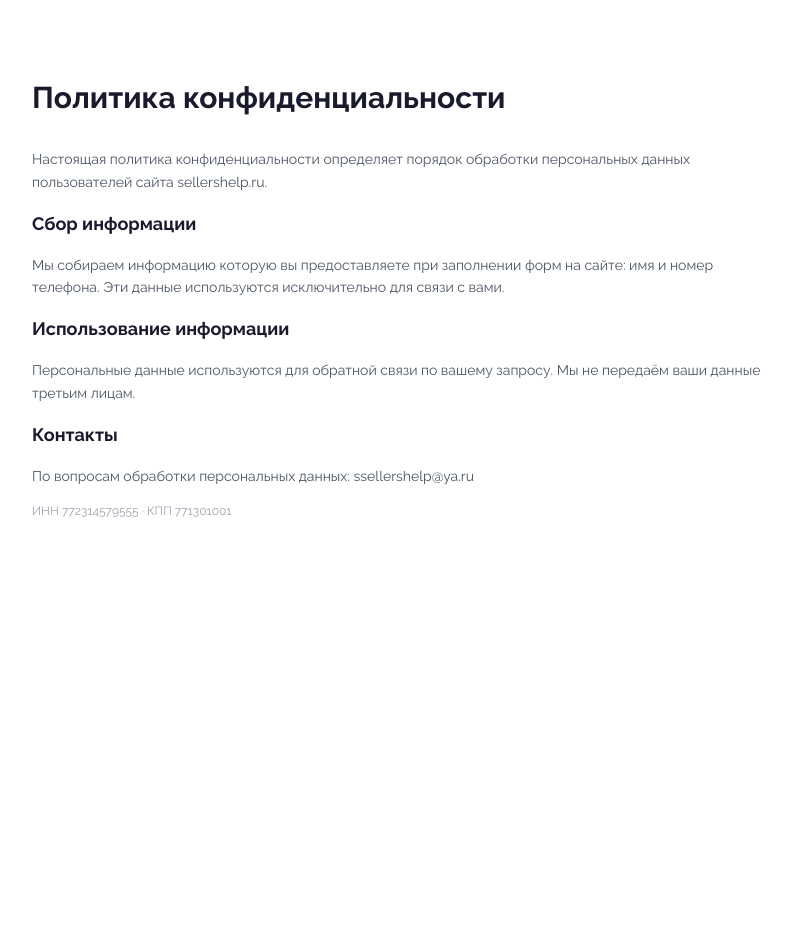
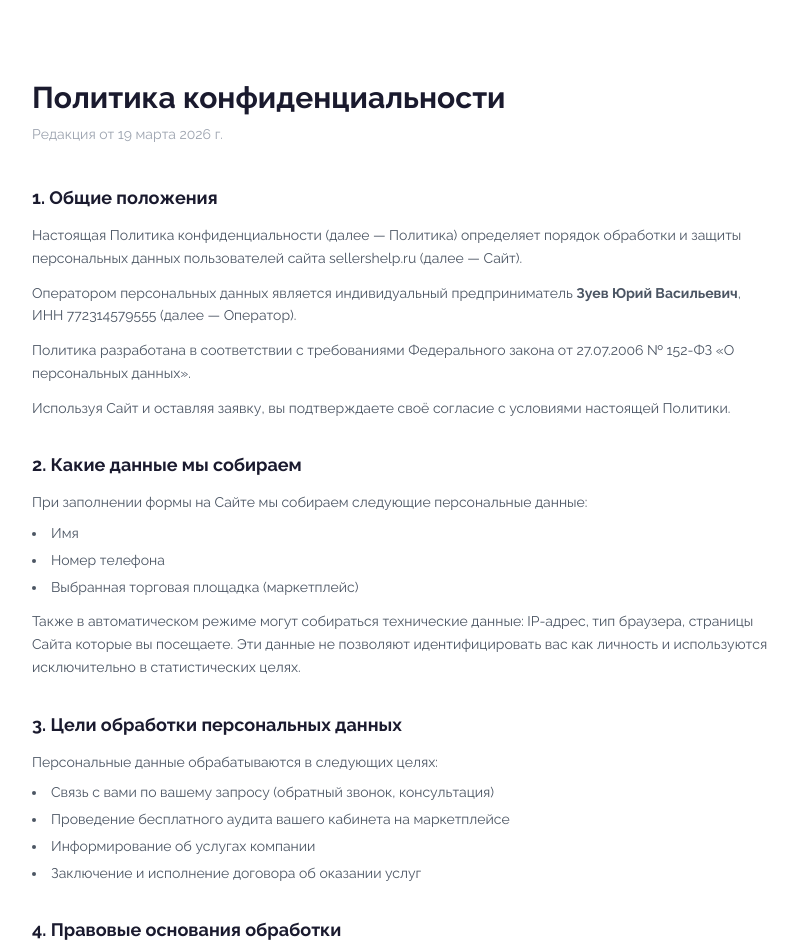
Before and after one commit to yuraz777/sellershelp, a Next.js app: page /policy in a window 1280 px wide. Shown: the top 952 px of the page, without its empty margins (240-1038 px from the left). Before the commit the page ends 800 px from the top, so only its background shows below. Built offline with nearby package versions, Linux system fonts and the light colour scheme.

Commit message:
Add files via upload

```diff
--- a/app/policy/page.tsx
+++ b/app/policy/page.tsx
@@ -1,16 +1,99 @@
 export default function Policy() {
   return (
     <main className="max-w-3xl mx-auto px-4 py-20">
-      <h1 className="text-3xl font-bold text-navy-dark mb-8">Политика конфиденциальности</h1>
-      <div className="prose text-gray-600 space-y-4 text-sm leading-relaxed">
-        <p>Настоящая политика конфиденциальности определяет порядок обработки персональных данных пользователей сайта sellershelp.ru.</p>
-        <h2 className="text-lg font-bold text-navy-dark mt-6">Сбор информации</h2>
-        <p>Мы собираем информацию которую вы предоставляете при заполнении форм на сайте: имя и номер телефона. Эти данные используются исключительно для связи с вами.</p>
-        <h2 className="text-lg font-bold text-navy-dark mt-6">Использование информации</h2>
-        <p>Персональные данные используются для обратной связи по вашему запросу. Мы не передаём ваши данные третьим лицам.</p>
-        <h2 className="text-lg font-bold text-navy-dark mt-6">Контакты</h2>
-        <p>По вопросам обработки персональных данных: ssellershelp@ya.ru</p>
-        <p className="text-gray-400 text-xs mt-8">ИНН 772314579555 · КПП 771301001</p>
+      <h1 className="text-3xl font-bold text-navy-dark mb-2">Политика конфиденциальности</h1>
+      <p className="text-gray-400 text-sm mb-10">Редакция от 19 марта 2026 г.</p>
+
+      <div className="space-y-8 text-gray-600 text-sm leading-relaxed">
+
+        <section>
+          <h2 className="text-lg font-bold text-navy-dark mb-3">1. Общие положения</h2>
+          <p>Настоящая Политика конфиденциальности (далее — Политика) определяет порядок обработки и защиты персональных данных пользователей сайта sellershelp.ru (далее — Сайт).</p>
+          <p className="mt-3">Оператором персональных данных является индивидуальный предприниматель <strong>Зуев Юрий Васильевич</strong>, ИНН 772314579555 (далее — Оператор).</p>
+          <p className="mt-3">Политика разработана в соответствии с требованиями Федерального закона от 27.07.2006 № 152-ФЗ «О персональных данных».</p>
+          <p className="mt-3">Используя Сайт и оставляя заявку, вы подтверждаете своё согласие с условиями настоящей Политики.</p>
+        </section>
+
+        <section>
+          <h2 className="text-lg font-bold text-navy-dark mb-3">2. Какие данные мы собираем</h2>
+          <p>При заполнении формы на Сайте мы собираем следующие персональные данные:</p>
+          <ul className="list-disc list-inside mt-2 space-y-1">
+            <li>Имя</li>
+            <li>Номер телефона</li>
+            <li>Выбранная торговая площадка (маркетплейс)</li>
+          </ul>
+          <p className="mt-3">Также в автоматическом режиме могут собираться технические данные: IP-адрес, тип браузера, страницы Сайта которые вы посещаете. Эти данные не позволяют идентифицировать вас как личность и используются исключительно в статистических целях.</p>
+        </section>
+
+        <section>
+          <h2 className="text-lg font-bold text-navy-dark mb-3">3. Цели обработки персональных данных</h2>
+          <p>Персональные данные обрабатываются в следующих целях:</p>
+          <ul className="list-disc list-inside mt-2 space-y-1">
+            <li>Связь с вами по вашему запросу (обратный звонок, консультация)</li>
+            <li>Проведение бесплатного аудита вашего кабинета на маркетплейсе</li>
+            <li>Информирование об услугах компании</li>
+            <li>Заключение и исполнение договора об оказании услуг</li>
+          </ul>
+        </section>
+
+        <section>
+          <h2 className="text-lg font-bold text-navy-dark mb-3">4. Правовые основания обработки</h2>
+          <p>Обработка персональных данных осуществляется на основании:</p>
+          <ul className="list-disc list-inside mt-2 space-y-1">
+            <li>Согласия субъекта персональных данных (ст. 6 ч. 1 п. 1 ФЗ-152)</li>
+            <li>Исполнения договора, стороной которого является субъект персональных данных (ст. 6 ч. 1 п. 5 ФЗ-152)</li>
+          </ul>
+        </section>
+
+        <section>
+          <h2 className="text-lg font-bold text-navy-dark mb-3">5. Передача данных третьим лицам</h2>
+          <p>Мы не передаём ваши персональные данные третьим лицам, за исключением случаев предусмотренных законодательством РФ.</p>
+          <p className="mt-3">Для уведомления вас о заявке используется сервис Telegram (передача осуществляется в рамках исполнения вашего запроса). Telegram действует в соответствии со своей политикой конфиденциальности.</p>
+        </section>
+
+        <section>
+          <h2 className="text-lg font-bold text-navy-dark mb-3">6. Сроки хранения данных</h2>
+          <p>Персональные данные хранятся в течение срока необходимого для достижения целей обработки, либо до момента отзыва вами согласия на их обработку, но не более 3 лет с момента последнего взаимодействия.</p>
+        </section>
+
+        <section>
+          <h2 className="text-lg font-bold text-navy-dark mb-3">7. Защита персональных данных</h2>
+          <p>Оператор принимает необходимые организационные и технические меры для защиты персональных данных от несанкционированного доступа, изменения, раскрытия или уничтожения. Передача данных осуществляется по защищённому протоколу HTTPS.</p>
+        </section>
+
+        <section>
+          <h2 className="text-lg font-bold text-navy-dark mb-3">8. Права субъекта персональных данных</h2>
+          <p>Вы имеете право:</p>
+          <ul className="list-disc list-inside mt-2 space-y-1">
+            <li>Получить информацию об обработке ваших персональных данных</li>
+            <li>Требовать уточнения, блокирования или уничтожения персональных данных</li>
+            <li>Отозвать согласие на обработку персональных данных</li>
+            <li>Обжаловать действия Оператора в Роскомнадзоре или суде</li>
+          </ul>
+          <p className="mt-3">Для реализации своих прав обратитесь к нам по электронной почте: <a href="mailto:ssellershelp@ya.ru" className="text-navy hover:underline">ssellershelp@ya.ru</a></p>
+        </section>
+
+        <section>
+          <h2 className="text-lg font-bold text-navy-dark mb-3">9. Cookies</h2>
+          <p>Сайт может использовать файлы cookies для улучшения работы и анализа трафика. Вы можете отключить cookies в настройках браузера, однако это может повлиять на работу некоторых функций Сайта.</p>
+        </section>
+
+        <section>
+          <h2 className="text-lg font-bold text-navy-dark mb-3">10. Изменения политики</h2>
+          <p>Оператор вправе вносить изменения в настоящую Политику. Новая редакция вступает в силу с момента её размещения на Сайте. Рекомендуем периодически проверять актуальность Политики.</p>
+        </section>
+
+        <section>
+          <h2 className="text-lg font-bold text-navy-dark mb-3">11. Контакты</h2>
+          <p>По всем вопросам связанным с обработкой персональных данных:</p>
+          <div className="mt-2 space-y-1">
+            <p>ИП Зуев Юрий Васильевич</p>
+            <p>ИНН: 772314579555</p>
+            <p>Email: <a href="mailto:ssellershelp@ya.ru" className="text-navy hover:underline">ssellershelp@ya.ru</a></p>
+            <p>Телефон: <a href="tel:+79052836479" className="text-navy hover:underline">+7 905 283 64 79</a></p>
+          </div>
+        </section>
+
       </div>
     </main>
   )
```
